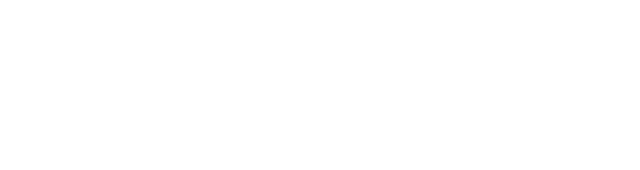
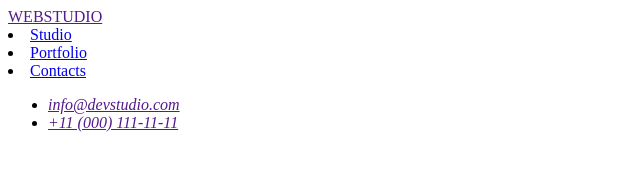
Before and after one commit to PNZ-Grizly/goit-markup-hw-01, a plain HTML site: page index.html in a window 1280 px wide. Shown: the whole page, without its empty margins (0-640 px from the left). Drawn offline with Linux system fonts and the light colour scheme.

```diff
--- a/index.html
+++ b/index.html
@@ -5,5 +5,20 @@
     <meta name="viewport" content="width=device-width, initial-scale=1.0" />
     <title>Document</title>
   </head>
-  <body></body>
+  <body>
+    <heder>
+      <a href="">WEBSTUDIO</a>
+      <nav>
+        <li><a href="Studio">Studio</a></li>
+        <li><a href="Portfolio">Portfolio</a></li>
+        <li><a href="Contacts">Contacts</a></li>
+      </nav>
+      <ul>
+        <address>
+          <li><a href="">info@devstudio.com</a></li>
+          <li><a href="">+11 (000) 111-11-11</a></li>
+        </address>
+      </ul>
+    </heder>
+  </body>
 </html>
```
Also changed, not shown: 1 other file.
